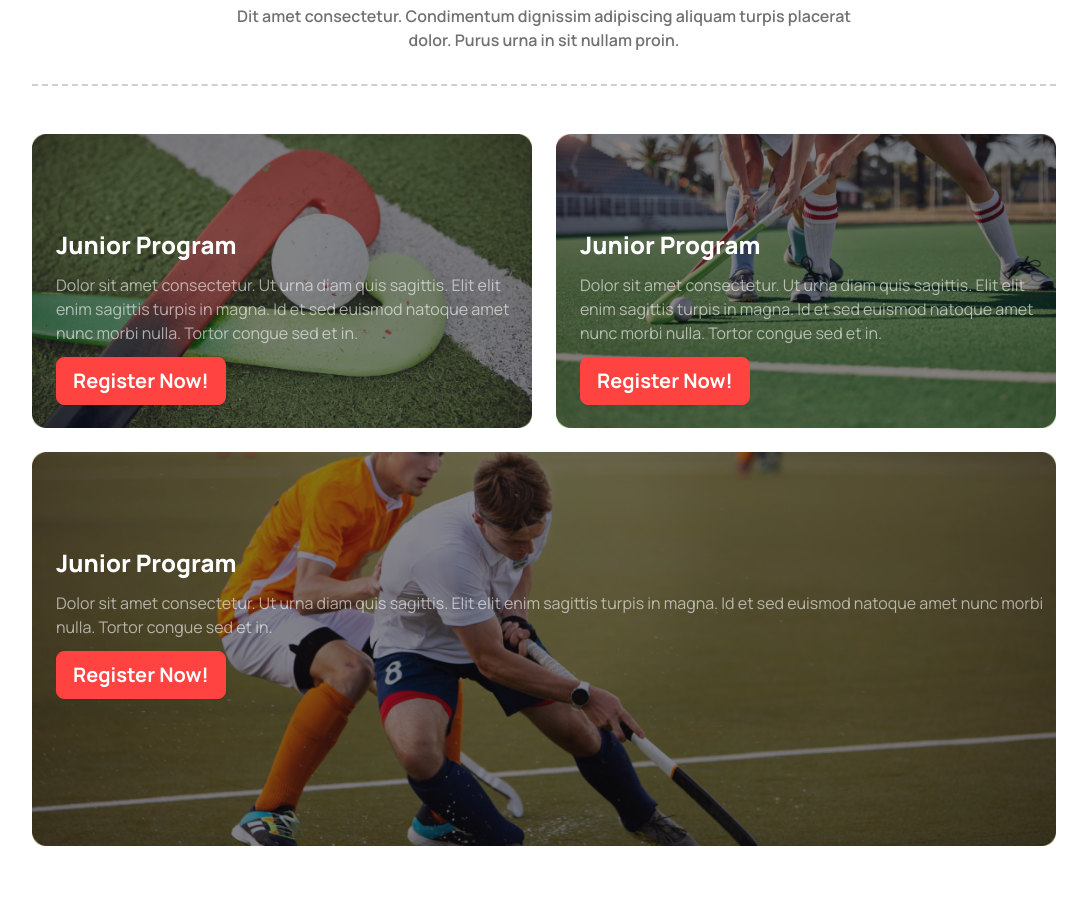
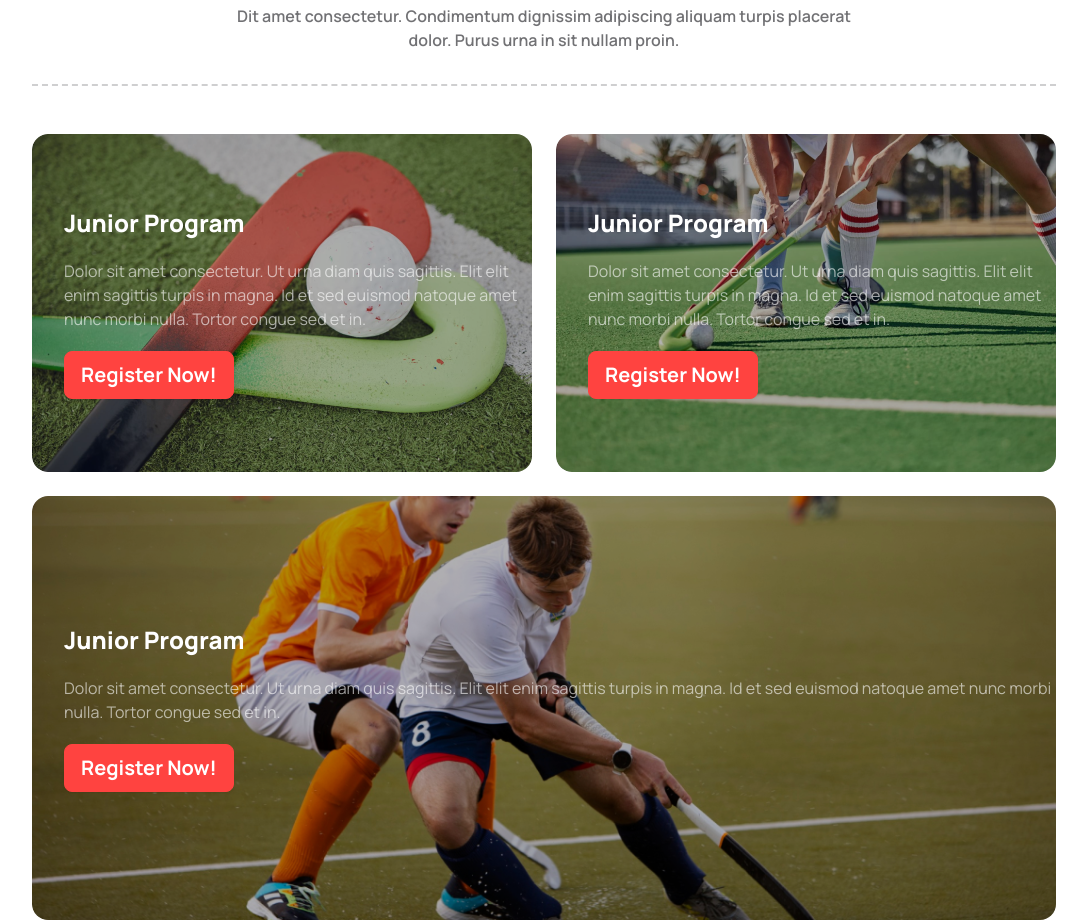
Before and after one commit to tariqul420/B9A3-HOCKOYS, a website: page index.html in a window 1280 px wide. Shown: the part 1560-2480 px from the top of the page, without its empty margins (96-1183 px from the left). Before the commit the page ends 2406 px from the top, so only its background shows below. Drawn offline with Linux system fonts and the light colour scheme.

Commit message:
Program Sections

```diff
--- a/index.html
+++ b/index.html
@@ -4,7 +4,7 @@
         <meta charset="UTF-8">
         <meta name="viewport" content="width=device-width, initial-scale=1.0">
 
-        <!-- ? font Family -->
+        <!-- todo font Family -->
         <link rel="preconnect" href="https://fonts.googleapis.com">
         <link rel="preconnect" href="https://fonts.gstatic.com" crossorigin>
         <link
@@ -14,10 +14,10 @@
         <title>B9A3 HOCKEYS</title>
         <link rel="stylesheet" href="src/output.css">
     </head>
-    <body class="font-manrope scroll-smooth dark:bg-[#1D232A]">
-        <!-- ! nav bar section start hear -->
+    <body class="font-manrope box-border scroll-smooth  dark:bg-gradient-to-tr from-[#0f1729] via-[#15314c] to-[#0f1729]">
+        <!-- done nav bar section start hear -->
         <nav class="mx-auto sticky top-0 z-[1000]">
-            <div class="navbar mx-auto bg-base-100 shadow-lg dark:bg-[#29323d] dark:text-white dark:shadow-2xl lg:px-16">
+            <div class="navbar mx-auto bg-base-100 shadow-lg dark:bg-[#15314c] dark:text-white dark:shadow-2xl lg:px-16">
                 <div class="navbar-start">
                     <div class="dropdown">
                         <div tabindex="0" role="button"
@@ -87,7 +87,7 @@
             </div>
         </nav>
 
-        <!-- ! header section start hear -->
+        <!-- done header section start hear -->
         <header class="w-[90%] relative mx-auto mt-12" id="home">
             <div class="carousel w-full">
                 <div id="slide1" class="carousel-item relative w-full mx-auto">
@@ -122,14 +122,14 @@
         </header>
 
         <main class="lg:w-[80%] mx-auto">
-          <!-- ! Professional Hockeys Club section start hear -->
+          <!-- done Professional Hockeys Club section start hear -->
           <section class="mt-[6.25rem] max-sm:w-full">
             <div class="border-dashed border-t-2 border-b-2 border-[#13131833] py-8 dark:border-[#ffffff2f]">
               <h1 class="heading">Professional Hockeys Club</h1>
             <p class="paragraph mt-6">Dit amet consectetur. Condimentum dignissim adipiscing aliquam turpis placerat <br class="max-sm:hidden"> dolor. Purus urna in sit nullam proin. </p>
             </div>
 
-            <div class="mt-12 grid grid-cols-1 md:grid-cols-2 lg:grid-cols-4 max-sm:space-y-5">
+            <div class="mt-12 grid grid-cols-1 md:grid-cols-2 lg:grid-cols-4 max-sm:space-y-5 max-sm:w-11/12">
               <div class="flex flex-col items-center">
                 <div class="relative">
                   <div class="radial-progress text-coral-red z-50" style="--value:87; --size:7.5rem;" role="progressbar">87%</div>
@@ -168,39 +168,30 @@
             </div>
           </section>
 
-          <!-- ! Program Sections start hear -->
+          <!-- done Program Sections start hear -->
           <section class="mt-[6.25rem] max-sm:w-full">
             <div class="border-dashed border-t-2 border-b-2 border-[#13131833] py-8 dark:border-[#ffffff2f] mb-12">
               <h1 class="heading">Program Sections</h1>
               <p class="paragraph mt-6">Dit amet consectetur. Condimentum dignissim adipiscing aliquam turpis placerat <br class="max-sm:hidden"> dolor. Purus urna in sit nullam proin. </p>
             </div>
 
-            <div class="grid grid-cols-1 lg:grid-cols-2 gap-6 justify-center max-sm:w-full">
-              <div class="relative z-50">
-                <img src="Images/2.png" alt="" class="" />
-                <div class="absolute top-0 left-0 lg:pl-6 lg:pt-[95px] lg:h-full lg:w-full lg:bg-[#13131880] rounded-2xl space-y-3">
+            <div class="grid grid-cols-1 lg:grid-cols-2 gap-6 max-sm:w-11/12 mx-auto">
+              <div class="bg-[url('/images/2.png')] bg-cover h-[338px] bg-black/30 rounded-2xl bg-blend-overlay space-y-5 flex-col flex justify-center items-start pl-8">
                   <h3 class="text-white text-2xl font-extrabold">Junior Program</h3>
                   <p class="text-white/60 text-base">Dolor sit amet consectetur. Ut urna diam quis sagittis. Elit elit enim sagittis turpis in magna. Id et sed euismod natoque amet nunc morbi nulla. Tortor congue sed et in.</p>
                   <button><a href="#" class="button border-coral-red">Register Now!</a></button>
-                </div>
               </div>
 
-              <div class="relative">
-                <img src="Images/3.png" alt="" />
-                <div class="absolute top-0 left-0 lg:pl-6 lg:pt-[95px] lg:h-full lg:w-full lg:bg-[#13131880] rounded-2xl space-y-3">
+              <div class="bg-[url('/images/3.png')] bg-cover h-[338px] bg-black/30 rounded-2xl bg-blend-overlay space-y-5 flex-col flex justify-center items-start pl-8">
                   <h3 class="text-white text-2xl font-extrabold">Junior Program</h3>
                   <p class="text-white/60 text-base">Dolor sit amet consectetur. Ut urna diam quis sagittis. Elit elit enim sagittis turpis in magna. Id et sed euismod natoque amet nunc morbi nulla. Tortor congue sed et in.</p>
                   <button><a href="#" class="button border-coral-red">Register Now!</a></button>
-                </div>
               </div>
 
-              <div class="relative col-span-2">
-                <img src="Images/4.png" alt="" />
-                <div class="absolute top-0 left-0 lg:pl-6 lg:pt-[95px] h-full lg:w-full lg:bg-[#13131880] rounded-2xl space-y-3">
+              <div class="bg-[url('/images/4.png')] lg:col-span-2 bg-cover py-32 bg-black/30 rounded-2xl bg-blend-overlay space-y-5 flex-col flex justify-center items-start pl-8">
                   <h3 class="text-white text-2xl font-extrabold">Junior Program</h3>
                   <p class="text-white/60 text-base">Dolor sit amet consectetur. Ut urna diam quis sagittis. Elit elit enim sagittis turpis in magna. Id et sed euismod natoque amet nunc morbi nulla. Tortor congue sed et in.</p>
                   <button><a href="#" class="button border-coral-red">Register Now!</a></button>
-                </div>
               </div>
             </div>
           </section>
```
Also changed, not shown: src/output.css.
